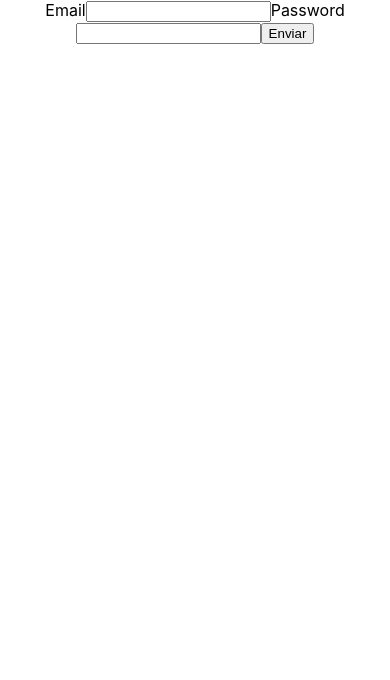
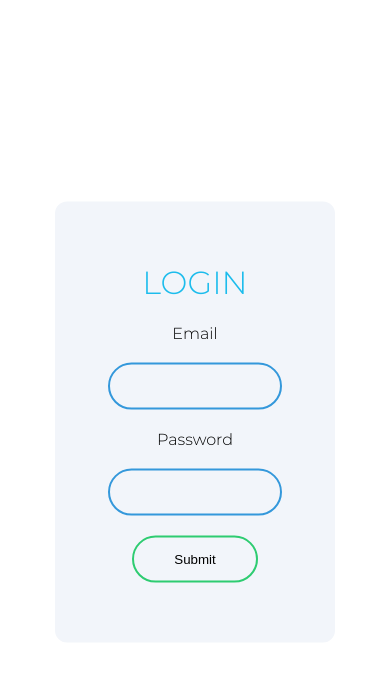
Before and after one commit to Eduardo4199/wolox-challenge, a React (Create React App) app: page /Login in a window 390 px wide. Shown: the top 680 px of the page. Built offline with nearby package versions, Linux system fonts and the light colour scheme.

Commit message:
Se agrega estilo al Login.

```diff
--- a/src/assets/css/home.css
+++ b/src/assets/css/home.css
@@ -42,7 +42,7 @@
   }
 
   .Background1 {
-    background-image: url('../Backgrounds/Bg_Header.png');
+    background-image: url('../Backgrounds/Bg_Header.png') no-repeat center center fixed;
     background-color: white;
     width: 100%;
     height: 25%;
@@ -88,7 +88,7 @@
   .Background2 {
     display: flex;
     flex-direction: row;
-    background-color: rgb(213, 218, 241);
+    background-color: #f2f5fa;
     width: 100%;
     height: 25%;
     margin: 0%;
--- a/src/assets/css/login.css
+++ b/src/assets/css/login.css
@@ -1,7 +1,135 @@
+@import url("fonts.css");
+@media screen and (max-width: 2000px) {
+    body{
+        margin: 0;
+        padding: 0;
+        font-family: 'Montserrat';
+        background: white;
+    }
 
-  .flex-container {
-    display: flex;
-    flex-direction: column;
-    background-color: white;
-    padding: 0%;
-  }
+    .loginForm{
+        width: 300px;
+        padding: 40px;
+        position: absolute;
+        top: 50%;
+        left: 50%;
+        transform: translate(-50%,-50%);
+        background: #f2f5fa;
+        border-radius: 12px;
+
+    }
+
+    .loginForm h1{
+        color: rgb(28, 188, 236);
+        text-transform: uppercase;
+        font-weight: 500;
+        font-style: 'Montserrat';
+    }
+
+    .loginForm input[type ="text"],.loginForm input[type = "password"]{
+        border: 0;
+        background: none;
+        display: block;
+        margin: 20px auto;
+        text-align: center;
+        border: 2px solid #3498db;
+        padding: 14px 10px;
+        width: 200px;
+        outline: none;
+        color: white;
+        border-radius: 24px;
+        transition: 0.25s;
+    }
+
+    .loginForm input[type ="text"]:focus,.loginForm input[type = "password"]:focus{
+        width: 280px;
+        border-color: #2ecc71;
+    }
+
+    .loginForm input[type = "submit"]{
+        border: 0;
+        background: none;
+        display: block;
+        margin: 20px auto;
+        text-align: center;
+        border: 2px solid #2ecc71;
+        padding: 14px 40px;
+        outline: none;
+        color: rgb(0, 0, 0);
+        border-radius: 24px;
+        transition: 0.25s;
+        cursor: pointer;
+
+    }
+
+    .loginForm input[type = "submit"]:hover{
+        background: #2ecc71;
+    }
+}
+@media screen and (max-width: 500px) {
+    body{
+        margin: 0;
+        padding: 0;
+        font-family: 'Montserrat';
+        background: white;
+    }
+
+    .loginForm{
+        width: 200px;
+        padding: 40px;
+        position: absolute;
+        top: 50%;
+        left: 50%;
+        transform: translate(-50%,-50%);
+        background: #f2f5fa;
+        border-radius: 12px;
+
+    }
+
+    .loginForm h1{
+        color: rgb(28, 188, 236);
+        text-transform: uppercase;
+        font-weight: 500;
+        font-style: 'Montserrat';
+    }
+
+    .loginForm input[type ="text"],.loginForm input[type = "password"]{
+        border: 0;
+        background: none;
+        display: block;
+        margin: 20px auto;
+        text-align: center;
+        border: 2px solid #3498db;
+        padding: 14px 10px;
+        width: 150px;
+        outline: none;
+        color: white;
+        border-radius: 24px;
+        transition: 0.25s;
+    }
+
+    .loginForm input[type ="text"]:focus,.loginForm input[type = "password"]:focus{
+        width: 180px;
+        border-color: #2ecc71;
+    }
+
+    .loginForm input[type = "submit"]{
+        border: 0;
+        background: none;
+        display: block;
+        margin: 20px auto;
+        text-align: center;
+        border: 2px solid #2ecc71;
+        padding: 14px 40px;
+        outline: none;
+        color: rgb(0, 0, 0);
+        border-radius: 24px;
+        transition: 0.25s;
+        cursor: pointer;
+
+    }
+
+    .loginForm input[type = "submit"]:hover{
+        background: #2ecc71;
+    }
+}
--- a/src/pages/login.jsx
+++ b/src/pages/login.jsx
@@ -1,7 +1,7 @@
 import React, {Fragment} from "react";
 import {useHistory} from "react-router-dom";
 import {useForm} from "react-hook-form";
-import "../assets/css/home.css";
+import "../assets/css/login.css";
 import {userService} from "../services/user.service";
 /**
  * @return {string} app view.
@@ -20,14 +20,17 @@ export function Login(props) {
 
     return (
         <Fragment>
-            <div className="flex-container">
-                <form onSubmit={handleSubmit(onSubmit)}>
-                    <label htmlFor="email">Email</label>
-                    <input name="email" ref={register({required: true})} />
-                    <label htmlFor="password">Password</label>
-                    <input name="password" ref={register({required: true})} />
-                    <button type="submit">Enviar</button>
-                </form>
+            <div>
+                <div className="loginForm">
+                    <h1>Login</h1>
+                    <form onSubmit={handleSubmit(onSubmit)}>
+                        <label className="" htmlFor="email">Email</label>
+                        <input type="text" name="email" ref={register({required: true})} />
+                        <label className="" htmlFor="password">Password</label>
+                        <input type="password" name="password" ref={register({required: true})} />
+                        <input type="submit"/>
+                    </form>
+                </div>
             </div>
         </Fragment>
     );
```
